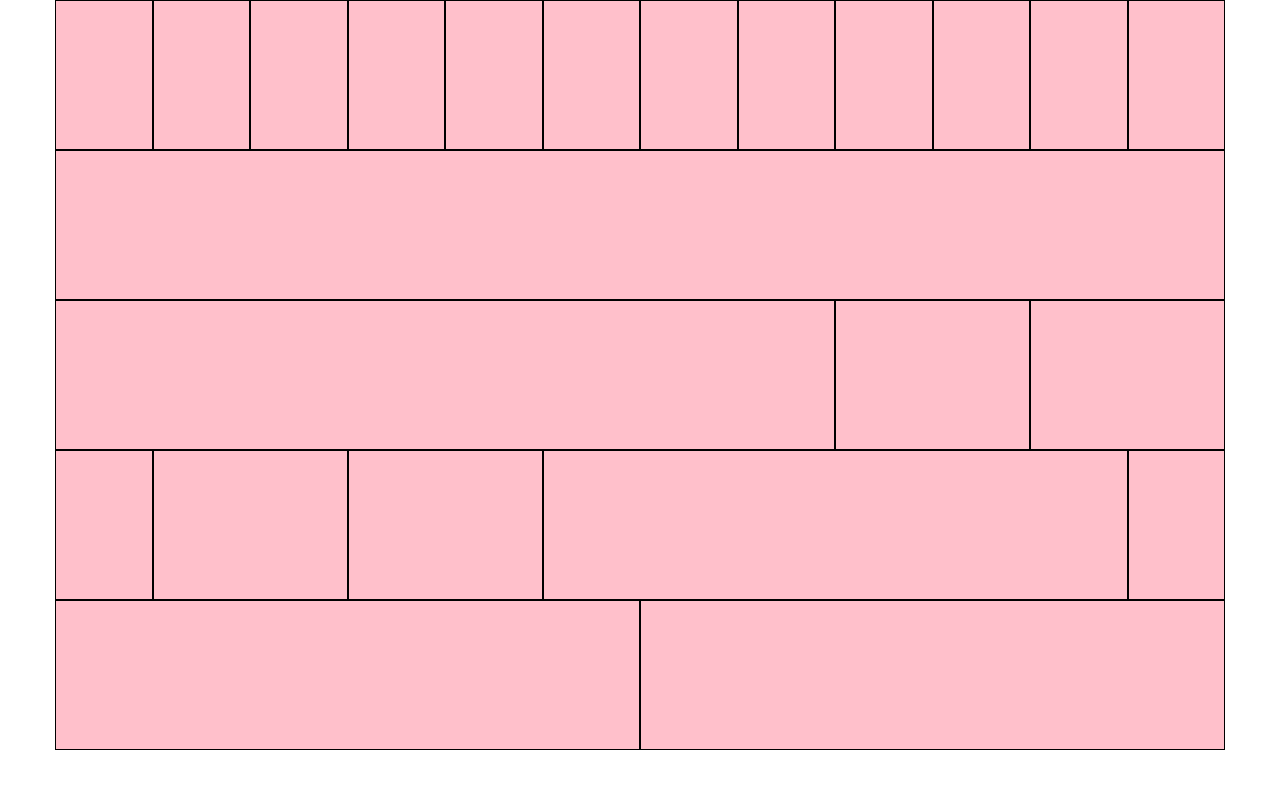
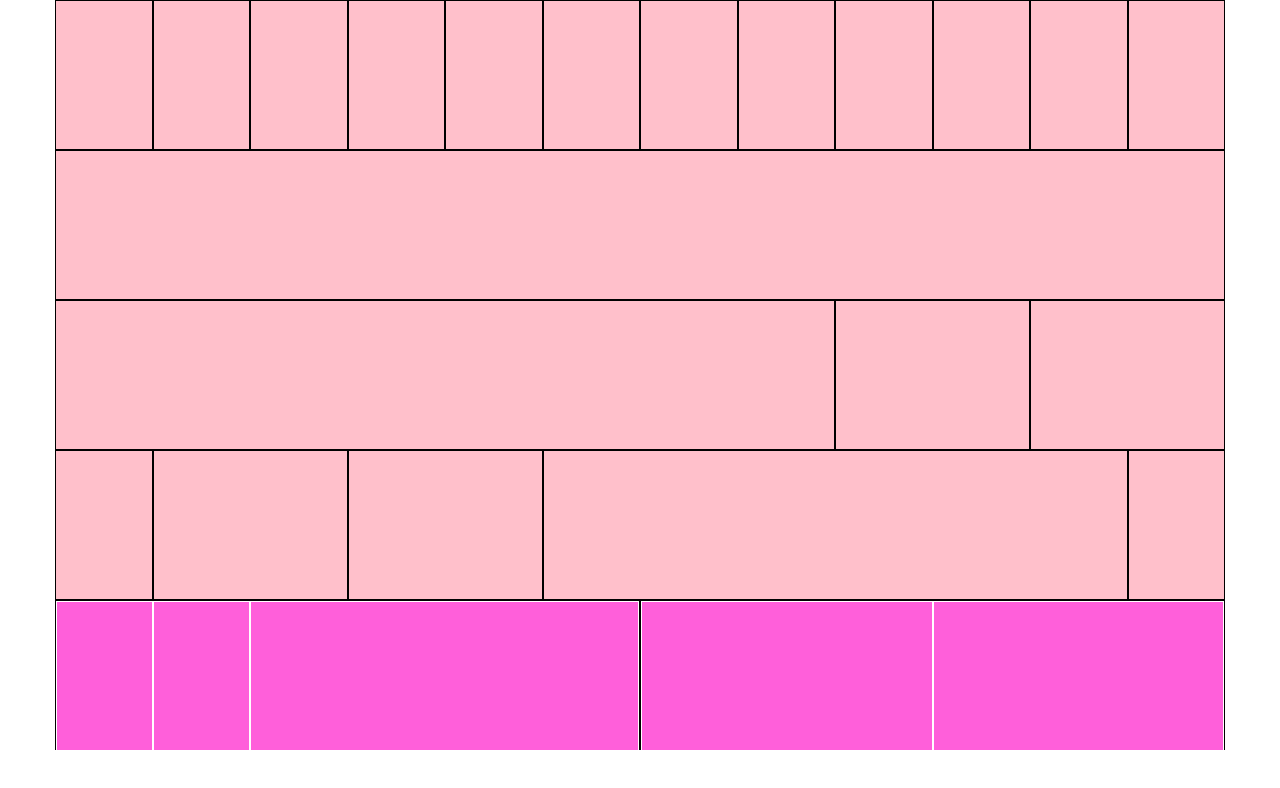
Before and after one commit to marzucoalessandro/html-css-12bool, a plain HTML site: page index.html in a window 1280 px wide. Drawn offline with Linux system fonts and the light colour scheme.

Commit message:
creazione della classe nest
suddivisione ulteriore del layout

```diff
--- a/css/12bool.css
+++ b/css/12bool.css
@@ -5,6 +5,13 @@ body [class*="col-"] {
   background-color: pink;
   border: 1px solid black;
 }
+
+body [class*="nest-"] {
+  height: 150px;
+  background-color: #ff5fda;
+  border: 1px solid white;
+}
+
 
 * {
   box-sizing: border-box;
@@ -17,13 +24,13 @@ body [class*="col-"] {
   margin: 0 auto;
 }
 
-.container::after {
+.container, [class*="col-"]::after {
   content: "";
   display: table;
   clear: both;
 }
 
-[class*="col-"] {
+[class*="col-"], [class*="nest-"] {
   float: left;
 }
 
@@ -76,3 +83,22 @@ body [class*="col-"] {
 .col-12{
   width: calc((100% / 12) * 12)
 }
+
+/* creiamo ulteriori classi per suddividere ancora il layout */
+.nest-2{
+  width: calc((100% / 24) * 4)
+}
+
+.nest-6{
+  width: calc((100% / 24) * 12)
+}
+
+.nest-8{
+  width: calc((100% / 24) * 16)
+}
+
+/* creiamo una utility class per dare il padding dove richiesto */
+
+.pd-5{
+  padding: 5px;
+}
--- a/index.html
+++ b/index.html
@@ -88,9 +88,32 @@
 
       <div class="col-6">
 
+        <!-- immettiamo qui dentro un ulteriore suddivisione in colonne -->
+        <div class="nest-2">
+
+        </div>
+
+        <div class="nest-2">
+
+        </div>
+
+        <div class="nest-8">
+
+        </div>
+        <!-- /prima ulteriore suddivisione -->
       </div>
 
       <div class="col-6">
+
+        <!-- anche questa sezione della row viene ulteriormente divisa -->
+        <div class="nest-6">
+
+        </div>
+
+        <div class="nest-6">
+
+        </div>
+        <!-- /seconda suddivisione della row -->
 
       </div>
 
```
